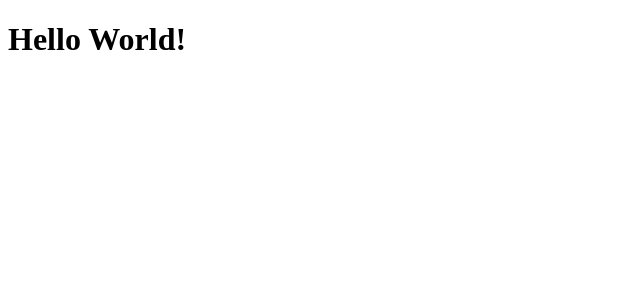
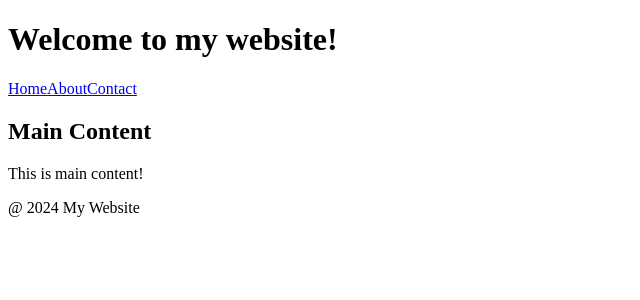
Before and after one commit to faha-d/React.js, a React (Vite) app: page / in a window 1280 px wide. Shown: the top 300 px of the page, without its empty margins (0-640 px from the left). Built offline with nearby package versions, Linux system fonts and the light colour scheme.

Commit message:
Created Components

```diff
--- a/src/App.jsx
+++ b/src/App.jsx
@@ -1,6 +1,13 @@
+import Header from "./components/Header";
+import Content from "./components/Content";
+import Footer from "./components/Footer";
 const App = () => {
-  return(
-    <h1>Hello World!</h1>
-  )
-}
-export default App
+  return (
+    <div className="App">
+      <Header />
+      <Content />
+      <Footer />
+    </div>
+  );
+};
+export default App;
--- /dev/null
+++ b/src/components/Content.jsx
@@ -0,0 +1,9 @@
+const Content = () => {
+  return (
+    <main className="content">
+      <h2>Main Content</h2>
+      <p className="lead"> This is main content! </p>
+    </main>
+  );
+};
+export default Content;
--- /dev/null
+++ b/src/components/Footer.jsx
@@ -0,0 +1,8 @@
+const Footer = () => {
+  return (
+    <footer className="footer">
+      <p>@ 2024 My Website</p>
+    </footer>
+  );
+};
+export default Footer;
--- /dev/null
+++ b/src/components/Header.jsx
@@ -0,0 +1,13 @@
+const Header = () => {
+  return (
+    <header className="header">
+      <h1>Welcome to my website!</h1>
+      <nav>
+        <a href="/">Home</a>
+        <a href="/">About</a>
+        <a href="/">Contact</a>
+      </nav>
+    </header>
+  );
+};
+export default Header;
```
Also changed, not shown: src/components/Greeting.jsx (added, +9 -0 lines).
